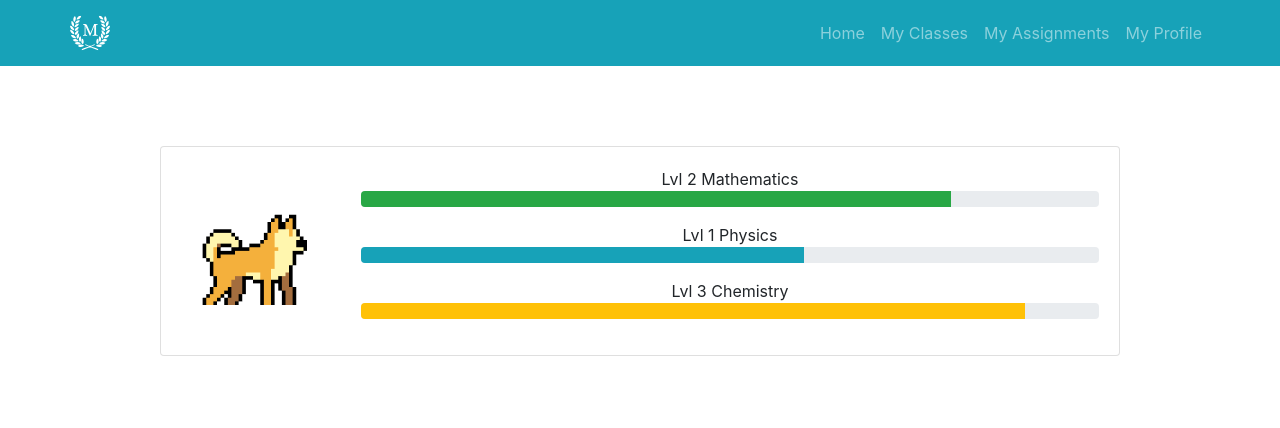
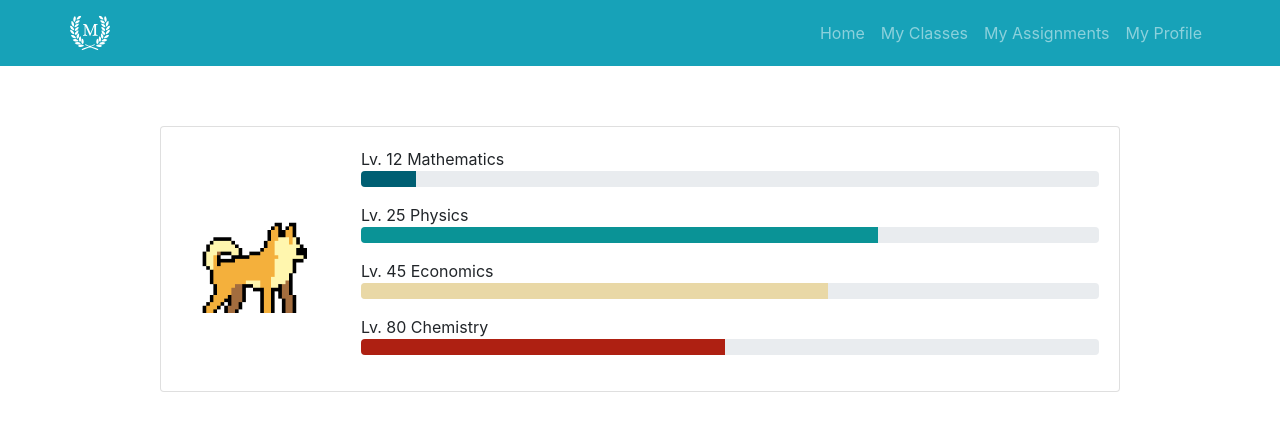
Before and after one commit to danikrisdayadi/lifehack2021, a React (Create React App) app in the folder client/: page /profile in a window 1280 px wide. Shown: the top 428 px of the page. Built offline with nearby package versions, Linux system fonts and the light colour scheme.

Commit message:
Modify UI and colour

```diff
--- a/client/src/components/leaderboard.jsx
+++ b/client/src/components/leaderboard.jsx
@@ -6,7 +6,6 @@ import Coin from '../assets/coin.svg'
 import {gradient} from '../utils/colours';
 
 const Leaderboard = () => {
-
     const Style = styled.div`
         .bg-progress0 {
             background-color: ${gradient[0]};
@@ -35,7 +34,6 @@ const Leaderboard = () => {
         .bg-progress8 {
             background-color: ${gradient[8]};
         }
-
     `
     const students = [
         {
--- a/client/src/components/navigationbar.jsx
+++ b/client/src/components/navigationbar.jsx
@@ -6,7 +6,7 @@ import Logo from '../assets/logo-white.svg';
 class NavigationBar extends Component {
   render() {
     return (
-      <Navbar bg="info" variant="dark" style={{marginBottom: "10vh"}}>
+      <Navbar bg="info" variant="dark" style={{marginBottom: "60px"}}>
         <Container>
           <Navbar.Brand as={Link} to='/'>
           <img
--- a/client/src/components/userprofile.jsx
+++ b/client/src/components/userprofile.jsx
@@ -1,27 +1,93 @@
 import React from "react";
 import {ProgressBar, Image, Card, Col, Row} from "react-bootstrap";
 import DogProfile from '../assets/hurt.png';
-
+import styled from "styled-components";
+import { gradient } from "../utils/colours";
 
 const UserProfile = () => {
+    const student = [
+        {
+          name: "Mathematics",
+          level: 12,
+          currentXP: 15,
+          maxXP: 200
+        },
+        {
+          name: "Physics",
+          level: 25,
+          currentXP: 140,
+          maxXP: 200
+        },
+        {
+          name: "Economics",
+          level: 45,
+          currentXP: 500,
+          maxXP: 790
+        }
+        ,
+        {
+          name: "Chemistry",
+          level: 80,
+          currentXP: 1234,
+          maxXP: 2500
+        }
+      ];
+
+    const Style = styled.div`
+        .bg-progress0 {
+            background-color: ${gradient[0]};
+        }
+        .bg-progress1 {
+            background-color: ${gradient[1]};
+        }
+        .bg-progress2 {
+            background-color: ${gradient[2]};
+        }
+        .bg-progress3 {
+            background-color: ${gradient[3]};
+        }
+        .bg-progress4 {
+            background-color: ${gradient[4]};
+        }
+        .bg-progress5 {
+            background-color: ${gradient[5]};
+        }
+        .bg-progress6 {
+            background-color: ${gradient[6]};
+        }
+        .bg-progress7 {
+            background-color: ${gradient[7]};
+        }
+        .bg-progress8 {
+            background-color: ${gradient[8]};
+        }
+    `
+
+    const userSummary = student.map((c) => {
+      return (
+        <div>
+          <p>Lv. {c.level} {c.name}
+          <ProgressBar now={c.currentXP / c.maxXP * 100} variant={"progress" + Math.floor(c.level / 10)}/></p>
+        </div>
+
+      )
+    });
+
     return (
+      <Style>
         <Card >
             <Card.Body>
               <Row className="align-items-center">
                   <Col lg="auto">
                       <Image src={DogProfile} />
                   </Col>
-                  <Col>
-                    <p>Lvl 2 Mathematics
-                    <ProgressBar now="80" variant="success" /></p>
-                    <p>Lvl 1 Physics
-                    <ProgressBar now="60" variant="info" /></p>
-                    <p>Lvl 3 Chemistry
-                    <ProgressBar now="90" variant="warning"/></p>
+                  <Col style={{textAlign: "left"}}>
+                    {userSummary}
                   </Col>
                 </Row>
             </Card.Body>
         </Card>
+      </Style>
     )
 };
 
```
